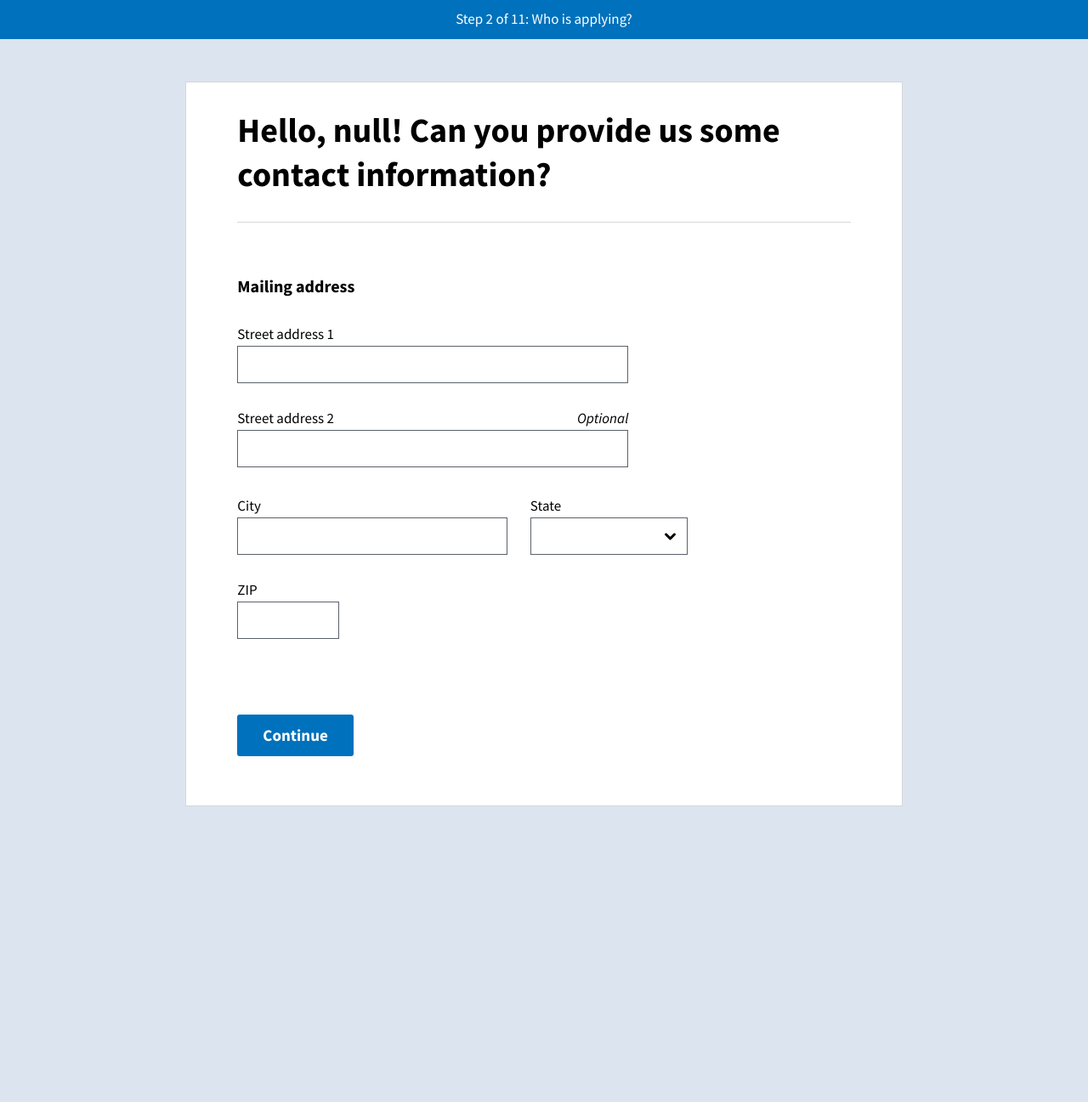
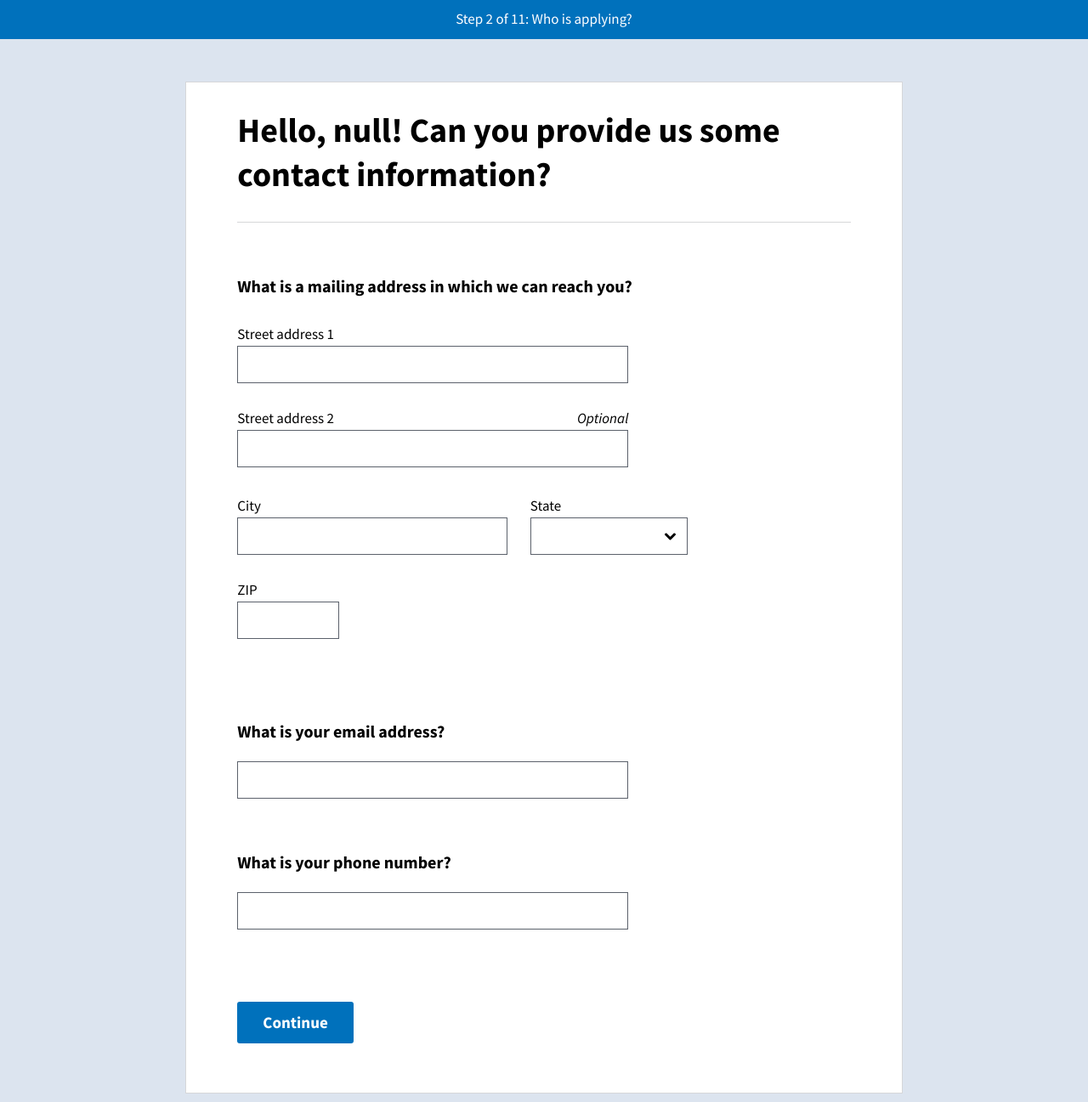
Before and after one commit to usds/benefits-enrollment-prototype, a Jekyll site: the page built from 02-basic-info/contact.html, in a window 1280 px wide. Shown: the whole page at 85% size. Built offline with Jekyll 4.4.1, drawn with Linux system fonts in a browser that asks for light colours; before the commit the page ends 959 px from its top, so only the background shows below that.

Commit message:
add address fields

```diff
--- a/02-basic-info/applying-me.html
+++ b/02-basic-info/applying-me.html
@@ -20,15 +20,15 @@ title: Give us some of your basic information
 	<div class="usa-date-of-birth">
     <div class="usa-form-group usa-form-group-month">
       <label for="applicant-dob-month">Month</label>
-      <input class="usa-input-inline" aria-describedby="dobHint" class="usa-form-control" id="applicant-dob-month" name="applicant-dob-month" pattern="0?[1-9]|1[012]" type="number" min="1" max="12" value="">
+      <input class="usa-input-inline" aria-describedby="dobHint" class="usa-form-control" id="applicant-dob-month" name="applicant-dob-month" pattern="0?[1-9]|1[012]" type="tel" min="1" max="12" value="">
     </div>
     <div class="usa-form-group usa-form-group-day">
       <label for="applicant-dob-day">Day</label>
-      <input class="usa-input-inline" aria-describedby="dobHint" class="usa-form-control" id="applicant-dob-day" name="applicant-dob-day" pattern="0?[1-9]|1[0-9]|2[0-9]|3[01]" type="number" min="1" max="31" value="">
+      <input class="usa-input-inline" aria-describedby="dobHint" class="usa-form-control" id="applicant-dob-day" name="applicant-dob-day" pattern="0?[1-9]|1[0-9]|2[0-9]|3[01]" type="tel" min="1" max="31" value="">
     </div>
     <div class="usa-form-group usa-form-group-year">
       <label for="applicant-dob-year">Year</label>
-      <input class="usa-input-inline" aria-describedby="dobHint" class="usa-form-control" id="applicant-dob-year" name="applicant-dob-year" pattern="[0-9]{4}" type="number" min="1900" max="2000" value="">
+      <input class="usa-input-inline" aria-describedby="dobHint" class="usa-form-control" id="applicant-dob-year" name="applicant-dob-year" pattern="[0-9]{4}" type="tel" min="1900" max="2000" value="">
     </div>
   </div>
  </div>
--- a/02-basic-info/contact.html
+++ b/02-basic-info/contact.html
@@ -9,7 +9,7 @@ title: Hello, <span id="print-applicantFullName"></span>! Can you provide us som
 <fieldset>
 
 	<div class="prompt">
-  	<legend class="prompt__primary-text">Mailing address</legend>
+  	<legend class="prompt__primary-text">What is a mailing address in which we can reach you?</legend>
   </div>
 
   <div class="response">
@@ -89,16 +89,49 @@ title: Hello, <span id="print-applicantFullName"></span>! Can you provide us som
   </div>
 </fieldset>
 
+<div class="prompt">
+	<p class="prompt__primary-text"><label for="applicant-email">What is your email address?</label></p>
+</div>
+<div class="response">
+	<input type="email" id="applicant-email" />
+</div>
+
+<div class="prompt">
+	<p class="prompt__primary-text"><label for="applicant-phone">What is your phone number?</label></p>
+</div>
+<div class="response">
+	<input type="tel" id="applicant-phone" />
+</div>
+
 <script>
 	$(document).ready(function() {
 
-		var applicantFullName= sessionStorage.getItem("applicantFullName");
+		var applicantFullName = sessionStorage.getItem("applicantFullName");
+		var applicantZip = sessionStorage.getItem("householdZipCode");
 
 		$('#print-applicantFullName').text(applicantFullName);
+		$('#applicant-zip').val(applicantZip);
 
 		$(".usa-button-big").click(function() {
 			event.preventDefault();
-			window.location.href = "../02-basic-info/who-is-applying.html";
+
+			var applicantMailingAddress1 = $("#applicant-mailing-address-1").val();
+			var applicantMailingAddress2 = $("#applicant-mailing-address-2").val();
+			var applicantCity = $("#applicant-city").val();
+			var applicantState = $("#applicant-state").val();
+			var applicantZip = $("#applicant-zip").val();
+			var applicantEmail = $("#applicant-email").val();
+			var applicantPhone = $("#applicant-phone").val();
+
+			sessionStorage.setItem("applicantMailingAddress1", applicantMailingAddress1);
+			sessionStorage.setItem("applicantMailingAddress2", applicantMailingAddress2);
+			sessionStorage.setItem("applicantCity", applicantCity);
+			sessionStorage.setItem("applicantState", applicantState);
+			sessionStorage.setItem("applicantZip", applicantZip);
+			sessionStorage.setItem("applicantEmail", applicantEmail);
+			sessionStorage.setItem("applicantPhone", applicantPhone);
+
+			window.location.href = "notification-prefs.html";
 		});
 	});
 </script>
--- /dev/null
+++ b/02-basic-info/notification-prefs.html
@@ -0,0 +1,6 @@
+---
+layout: application
+step: 2
+section: Who is applying?
+title: How would you like us to keep in touch with you?
+---
```
